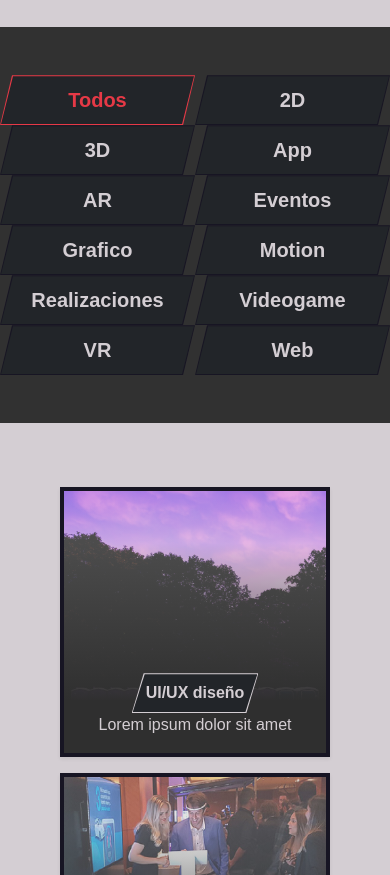
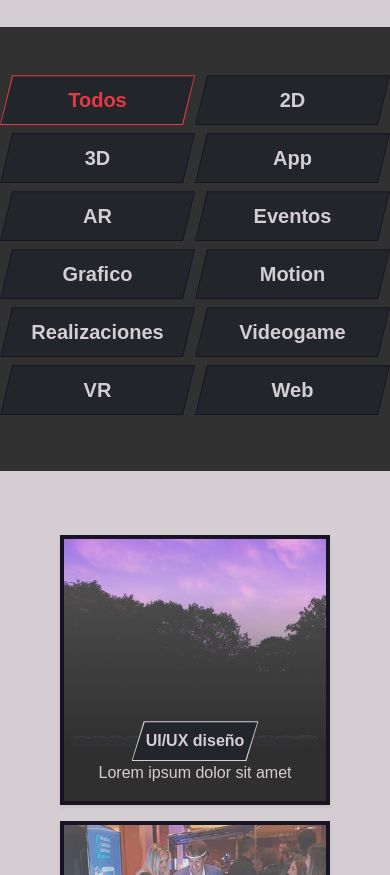
Before and after one commit to fedeberge/berge-trabajo-practico-obligatorio-1, a plain HTML site: page index.html in a window 390 px wide. Shown: the part 3820-4695 px from the top of the page. Drawn offline with Linux system fonts and the light colour scheme; a web font is replaced by a local one.

Commit message:
Update index.html

```diff
--- a/index.html
+++ b/index.html
@@ -28,7 +28,7 @@
 
             <div class="align-self-center collapse navbar-collapse flex-fill  d-lg-flex justify-content-lg-between" id="navbar-toggler-success">
                 <div class="flex-fill mx-xl-5 mt-2 mb-2">
-                    <ul class="nav navbar-nav d-flex justify-content-between mx-xl-5 text-center text-light">
+                    <ul class="nav navbar-nav d-flex justify-content-end mx-xl-5 text-center text-light">
                         <li class="nav-item">
                             <a class="nav-link btn-outline-primary fede-clip px-4 fw-bold fs-5" href="#top">Inicio</a>
                         </li>
@@ -37,9 +37,6 @@
                         </li>
                         <li class="nav-item">
                             <a class="nav-link btn-outline-primary fede-clip px-4 fw-bold fs-5" href="#trabajos">Trabajos</a>
-                        </li>
-                        <li class="nav-item">
-                            <a class="nav-link btn-outline-primary link-falso fede-clip px-4 fw-bold fs-5" href="#top">Precios</a>
                         </li>
                         <li class="nav-item">
                             <a class="nav-link btn-outline-primary fede-clip px-4 fw-bold fs-5" href="#bottom">Contacto</a>
@@ -289,62 +286,62 @@
         <div class="service-tag py-5 bg-secondary">
             <div class="col-md-8 offset-md-2">
                 <ul class="nav d-flex justify-content-center">
-                    <li class="nav-item mx-lg-4 my-lg-2 col-6 col-md-2 text-align-center">
+                    <li class="nav-item mx-lg-4 mb-2 my-lg-2 col-6 col-md-2 text-align-center">
                         <div class="w-100 fede-clip fede-contenedor filter-btn active" data-filter=".project">
                             <a class="btn fede-btn btn-lg px-4 py-2 fede-border-radius-0 fede-clip nav-link semi-bold-600 " href="#">Todos</a>
                         </div>
                     </li>
-                    <li class="nav-item mx-lg-4 my-lg-2 col-6 col-md-2 text-align-center">
+                    <li class="nav-item mx-lg-4 mb-2 my-lg-2 col-6 col-md-2 text-align-center">
                         <div class="w-100 fede-clip fede-contenedor filter-btn" data-filter=".2d">
                             <a class="btn fede-btn btn-lg px-4 py-2 fede-border-radius-0 fede-clip nav-link semi-bold-600 " href="#">2D</a>
                         </div>
                     </li>
-                    <li class="nav-item mx-lg-4 my-lg-2 col-6 col-md-2 text-align-center">
+                    <li class="nav-item mx-lg-4 mb-2 my-lg-2 col-6 col-md-2 text-align-center">
                         <div class="w-100 fede-clip fede-contenedor filter-btn" data-filter=".3d">
                             <a class="btn fede-btn btn-lg px-4 py-2 fede-border-radius-0 fede-clip nav-link semi-bold-600 " href="#">3D</a>
                         </div>
                     </li>
-                    <li class="nav-item mx-lg-4 my-lg-2 col-6 col-md-2 text-align-center">
+                    <li class="nav-item mx-lg-4 mb-2 my-lg-2 col-6 col-md-2 text-align-center">
                         <div class="w-100 fede-clip fede-contenedor filter-btn" data-filter=".app">
                             <a class="btn fede-btn btn-lg px-4 py-2 fede-border-radius-0 fede-clip nav-link semi-bold-600 " href="#">App</a>
                         </div>
                     </li>
-                    <li class="nav-item mx-lg-4 my-lg-2 col-6 col-md-2 text-align-center">
+                    <li class="nav-item mx-lg-4 mb-2 my-lg-2 col-6 col-md-2 text-align-center">
                         <div class="w-100 fede-clip fede-contenedor filter-btn" data-filter=".ar">
                             <a class="btn fede-btn btn-lg px-4 py-2 fede-border-radius-0 fede-clip nav-link semi-bold-600 " href="#">AR</a>
                         </div>
                     </li>
-                    <li class="nav-item mx-lg-4 my-lg-2 col-6 col-md-2 text-align-center">
+                    <li class="nav-item mx-lg-4 mb-2 my-lg-2 col-6 col-md-2 text-align-center">
                         <div class="w-100 fede-clip fede-contenedor filter-btn" data-filter=".eventos">
                             <a class="btn fede-btn btn-lg px-4 py-2 fede-border-radius-0 fede-clip nav-link semi-bold-600 " href="#">Eventos</a>
                         </div>
                     </li>
-                    <li class="nav-item mx-lg-4 my-lg-2 col-6 col-md-2 text-align-center">
+                    <li class="nav-item mx-lg-4 mb-2 my-lg-2 col-6 col-md-2 text-align-center">
                         <div class="w-100 fede-clip fede-contenedor filter-btn" data-filter=".grafico">
                             <a class="btn fede-btn btn-lg px-4 py-2 fede-border-radius-0 fede-clip nav-link semi-bold-600 " href="#">Grafico</a>
                         </div>
                     </li>
-                    <li class="nav-item mx-lg-4 my-lg-2 col-6 col-md-2 text-align-center">
+                    <li class="nav-item mx-lg-4 mb-2 my-lg-2 col-6 col-md-2 text-align-center">
                         <div class="w-100 fede-clip fede-contenedor filter-btn" data-filter=".motion">
                             <a class="btn fede-btn btn-lg px-4 py-2 fede-border-radius-0 fede-clip nav-link semi-bold-600 " href="#">Motion</a>
                         </div>
                     </li>
-                    <li class="nav-item mx-lg-4 my-lg-2 col-6 col-md-2 text-align-center">
+                    <li class="nav-item mx-lg-4 mb-2 my-lg-2 col-6 col-md-2 text-align-center">
                         <div class="w-100 fede-clip fede-contenedor filter-btn" data-filter=".realizaciones">
                             <a class="btn fede-btn btn-lg px-4 py-2 fede-border-radius-0 fede-clip nav-link semi-bold-600 " href="#">Realizaciones</a>
                         </div>
                     </li>
-                    <li class="nav-item mx-lg-4 my-lg-2 col-6 col-md-2 text-align-center">
+                    <li class="nav-item mx-lg-4 mb-2 my-lg-2 col-6 col-md-2 text-align-center">
                         <div class="w-100 fede-clip fede-contenedor filter-btn" data-filter=".videogame">
                             <a class="btn fede-btn btn-lg px-4 py-2 fede-border-radius-0 fede-clip nav-link semi-bold-600 " href="#">Videogame</a>
                         </div>
                     </li>
-                    <li class="nav-item mx-lg-4 my-lg-2 col-6 col-md-2 text-align-center">
+                    <li class="nav-item mx-lg-4 mb-2 my-lg-2 col-6 col-md-2 text-align-center">
                         <div class="w-100 fede-clip fede-contenedor filter-btn" data-filter=".vr">
                             <a class="btn fede-btn btn-lg px-4 py-2 fede-border-radius-0 fede-clip nav-link semi-bold-600 " href="#">VR</a>
                         </div>
                     </li>
-                    <li class="nav-item mx-lg-4 my-lg-2 col-6 col-md-2 text-align-center">
+                    <li class="nav-item mx-lg-4 mb-2 my-lg-2 col-6 col-md-2 text-align-center">
                         <div class="w-100 fede-clip fede-contenedor filter-btn" data-filter=".web">
                             <a class="btn fede-btn btn-lg px-4 py-2 fede-border-radius-0 fede-clip nav-link semi-bold-600 " href="#">Web</a>
                         </div>
```
